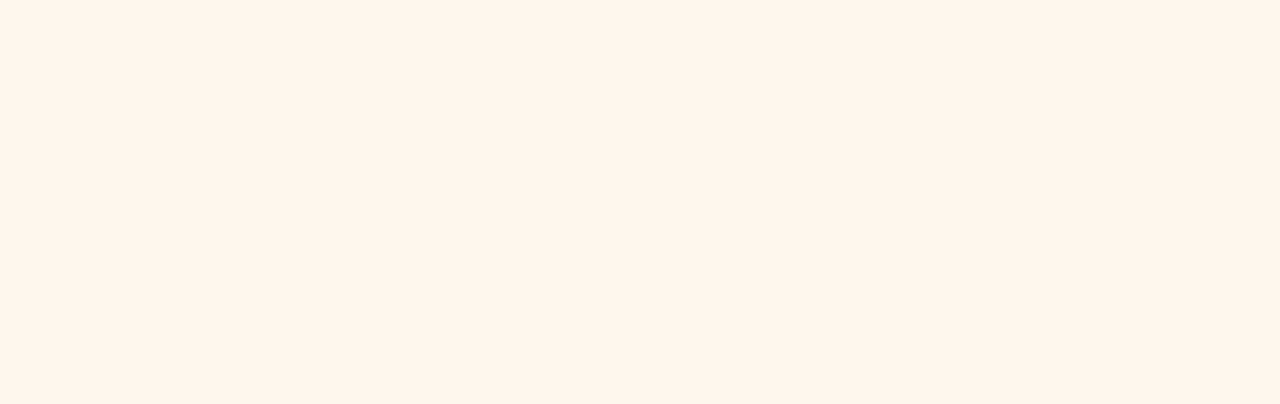
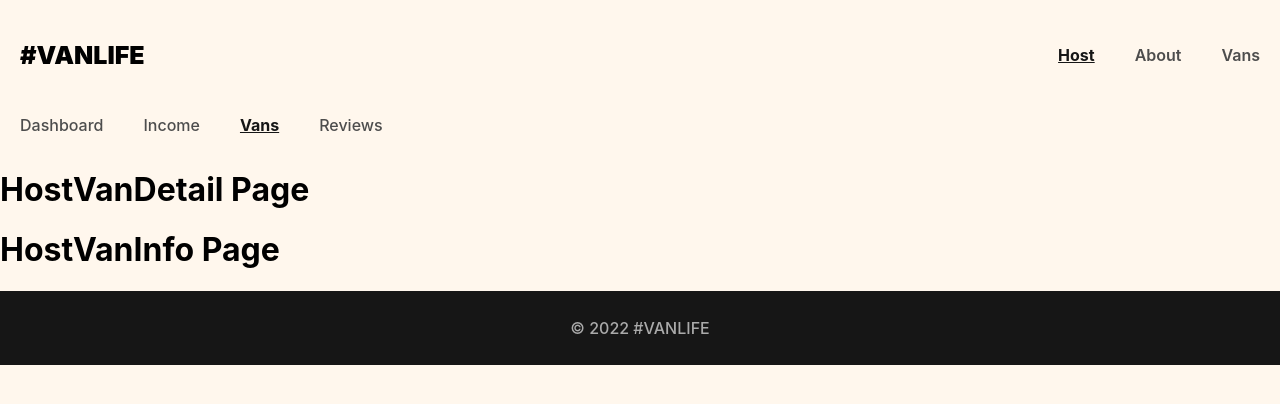
Before and after one commit to jmarcm/van-life, a React (Vite) app: page /host/vans/1 in a window 1280 px wide. Before the commit this address had no page. Shown: the top 404 px of the page. Built offline with nearby package versions, Linux system fonts and the light colour scheme; what miragejs would draw is missing.

Commit message:
Adding Host Vans Routes

```diff
--- a/src/App.jsx
+++ b/src/App.jsx
@@ -10,6 +10,11 @@
 import Dashboard from "./pages/Host/Dashboard";
 import Income from "./pages/Host/Income";
 import Reviews from "./pages/Host/Reviews";
+import HostVans from "./pages/Host/HostVans";
+import HostVanDetail from "./pages/Host/HostVanDetail";
+import HostVanInfo from "./pages/Host/HostVanInfo";
+import HostVanPricing from "./pages/Host/HostVanPricing";
+import HostVanPhotos from "./pages/Host/HostVanPhotos";
 import "./App.css";
 
 import "./server";
@@ -29,6 +34,17 @@
                         <Route index element={<Dashboard />} />
                         <Route path="income" element={<Income />} />
                         <Route path="reviews" element={<Reviews />} />
+                        <Route path="vans" element={<HostVans />} />
+                        {/* Le contenu de cette route sera affiché dans les
+                        nested routes plus bas */}
+                        <Route path="vans/:id" element={<HostVanDetail />}>
+                            <Route index element={<HostVanInfo />} />
+                            <Route
+                                path="pricing"
+                                element={<HostVanPricing />}
+                            />
+                            <Route path="photos" element={<HostVanPhotos />} />
+                        </Route>
                     </Route>
                 </Route>
             </Routes>
--- a/src/components/HostLayout.jsx
+++ b/src/components/HostLayout.jsx
@@ -39,6 +39,12 @@
                     Income
                 </NavLink>
                 <NavLink
+                    to="vans"
+                    style={({ isActive }) => (isActive ? activeStyle : null)}
+                >
+                    Vans
+                </NavLink>
+                <NavLink
                     to="reviews"
                     style={({ isActive }) => (isActive ? activeStyle : null)}
                 >
--- /dev/null
+++ b/src/pages/Host/HostVanDetail.jsx
@@ -0,0 +1,11 @@
+import React from "react";
+import { Outlet } from "react-router-dom";
+
+export default function HostVanDetail() {
+    return (
+        <div>
+            <h1>HostVanDetail Page</h1>
+            <Outlet />
+        </div>
+    );
+}
--- /dev/null
+++ b/src/pages/Host/HostVanInfo.jsx
@@ -0,0 +1,9 @@
+import React from "react";
+
+export default function HostVanInfo() {
+    return (
+        <div>
+            <h1>HostVanInfo Page</h1>
+        </div>
+    );
+}
--- /dev/null
+++ b/src/pages/Host/HostVanPhotos.jsx
@@ -0,0 +1,9 @@
+import React from "react";
+
+export default function HostVanPhotos() {
+    return (
+        <div>
+            <h2>HostVanPhotos Page</h2>
+        </div>
+    );
+}
--- /dev/null
+++ b/src/pages/Host/HostVanPricing.jsx
@@ -0,0 +1,9 @@
+import React from "react";
+
+export default function HostVanPricing() {
+    return (
+        <div>
+            <h2>HostVanPricing Page</h2>
+        </div>
+    );
+}
--- /dev/null
+++ b/src/pages/Host/HostVans.jsx
@@ -0,0 +1,9 @@
+import React from "react";
+
+export default function HostVans() {
+    return (
+        <div>
+            <h1>Host Vans Page</h1>
+        </div>
+    );
+}
```
Also changed, not shown: 1 other file (tests, documents, lock files or other folders).
